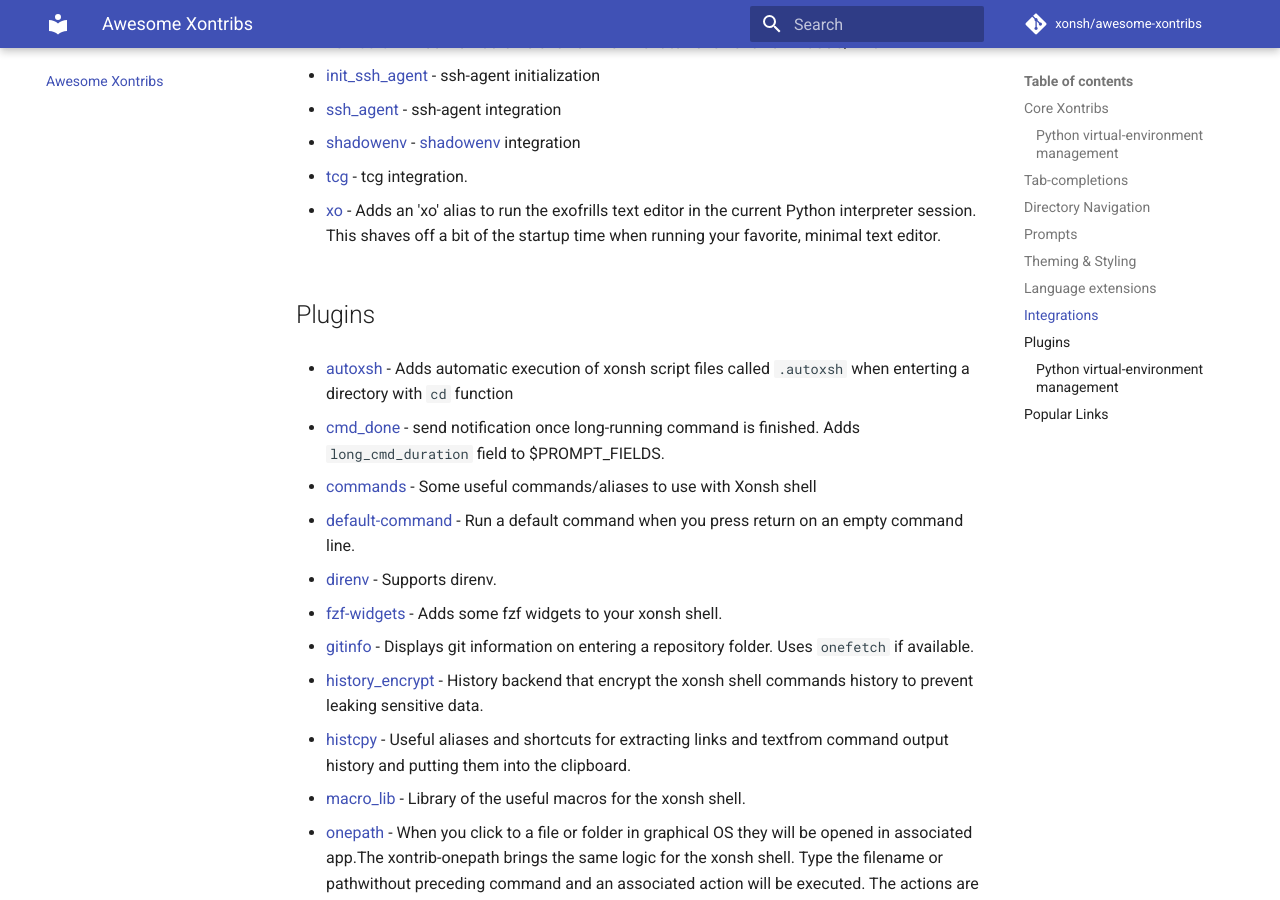
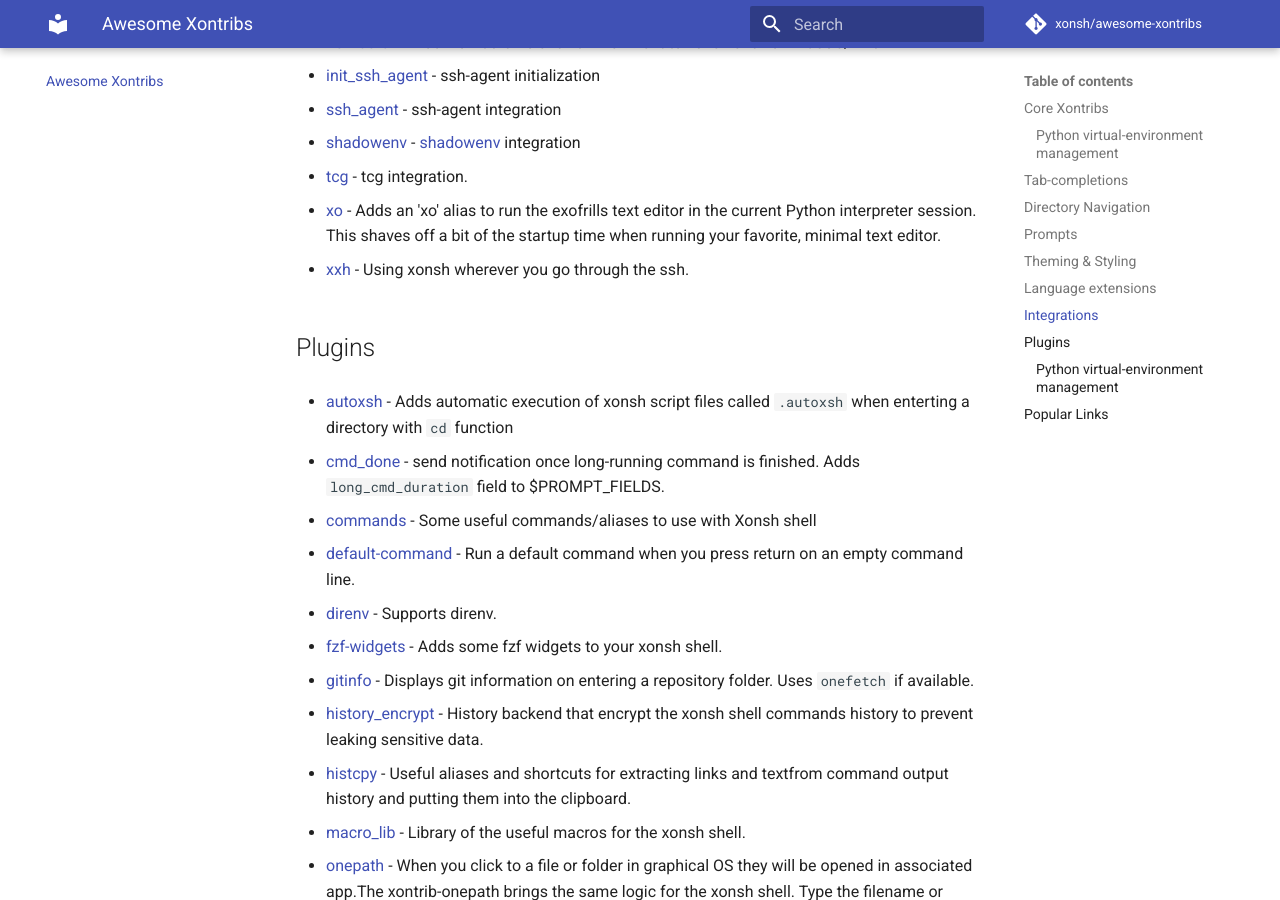
Before and after one commit to xonsh/awesome-xontribs, an MkDocs documentation site: the page built from docs/README.md, in a window 1280 px wide and 900 px high, scrolled down 2719 px. Built offline with MkDocs 1.6.1 and Material for MkDocs 9.7.7, drawn with Linux system fonts in a browser that asks for light colours; comment, search, counter and statistics services are not loaded.

Commit message:
xxh (#8)

```diff
--- a/docs/README.md
+++ b/docs/README.md
@@ -127,6 +127,8 @@
 
 * [xo](https://github.com/scopatz/xo) - Adds an 'xo' alias to run the exofrills text editor in the current Python interpreter session. This shaves off a bit of the startup time when running your favorite, minimal text editor.
 
+* [xxh](https://github.com/xxh/xxh) - Using xonsh wherever you go through the ssh.
+
 ## Plugins
 
 * [autoxsh](https://github.com/Granitas/xonsh-autoxsh) - Adds automatic execution of xonsh script files called ``.autoxsh`` when enterting a directory with ``cd`` function
```
